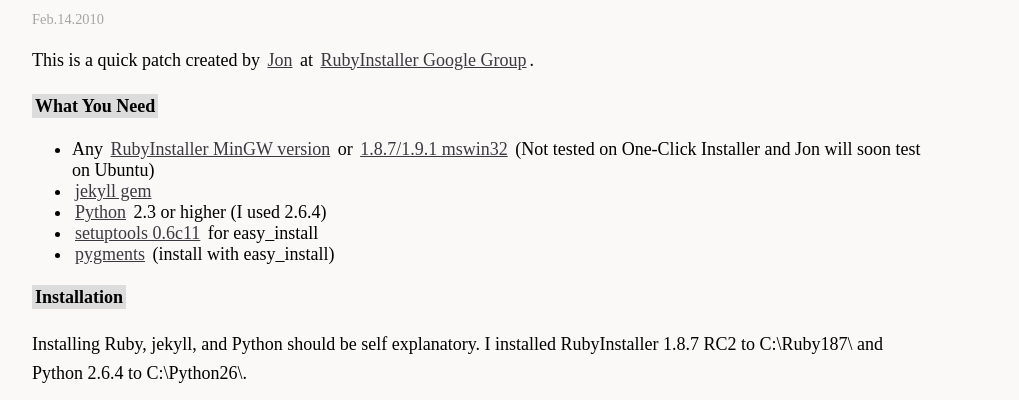
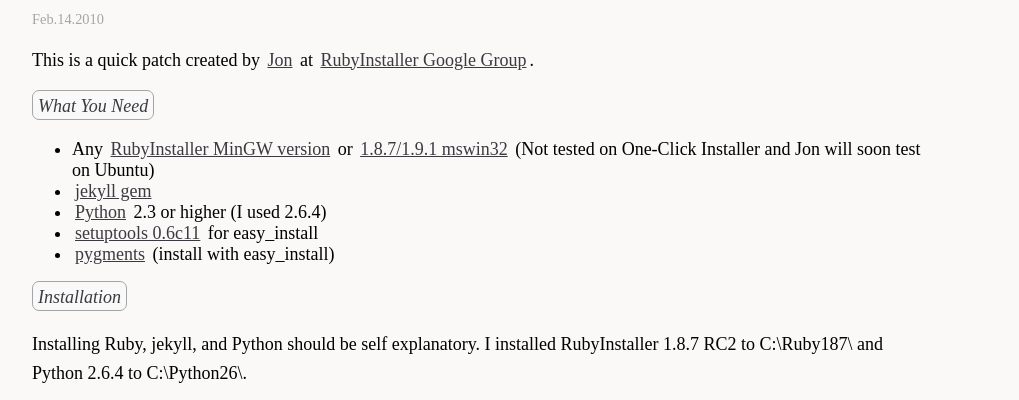
Before and after one commit to sl4m/sl4m.github.com, a Jekyll site: the page built from index.html, in a window 1280 px wide. Shown: the part 183-583 px from the top of the page, without its empty margins (160-1179 px from the left). Built offline with Jekyll 4.4.1, drawn with Linux system fonts in a browser that asks for light colours.

Commit message:
tweaked layout

```diff
--- a/css/screen.css
+++ b/css/screen.css
@@ -127,10 +127,11 @@
 #post a{
   padding: 0 3px;
 }
-
 em {
-  font-weight: bold;
-  font-style: normal;
-  background: #DCDCDC;
-  padding:2px 3px;
+  color: #3B3A40;
+  padding: 5px 5px 3px 5px;
+  background-color: #F9F9F9;
+  -webkit-border-radius: 7px;
+  -moz-border-radius: 7px;
+  border: 1px solid #A5A5A5;
 }
```
